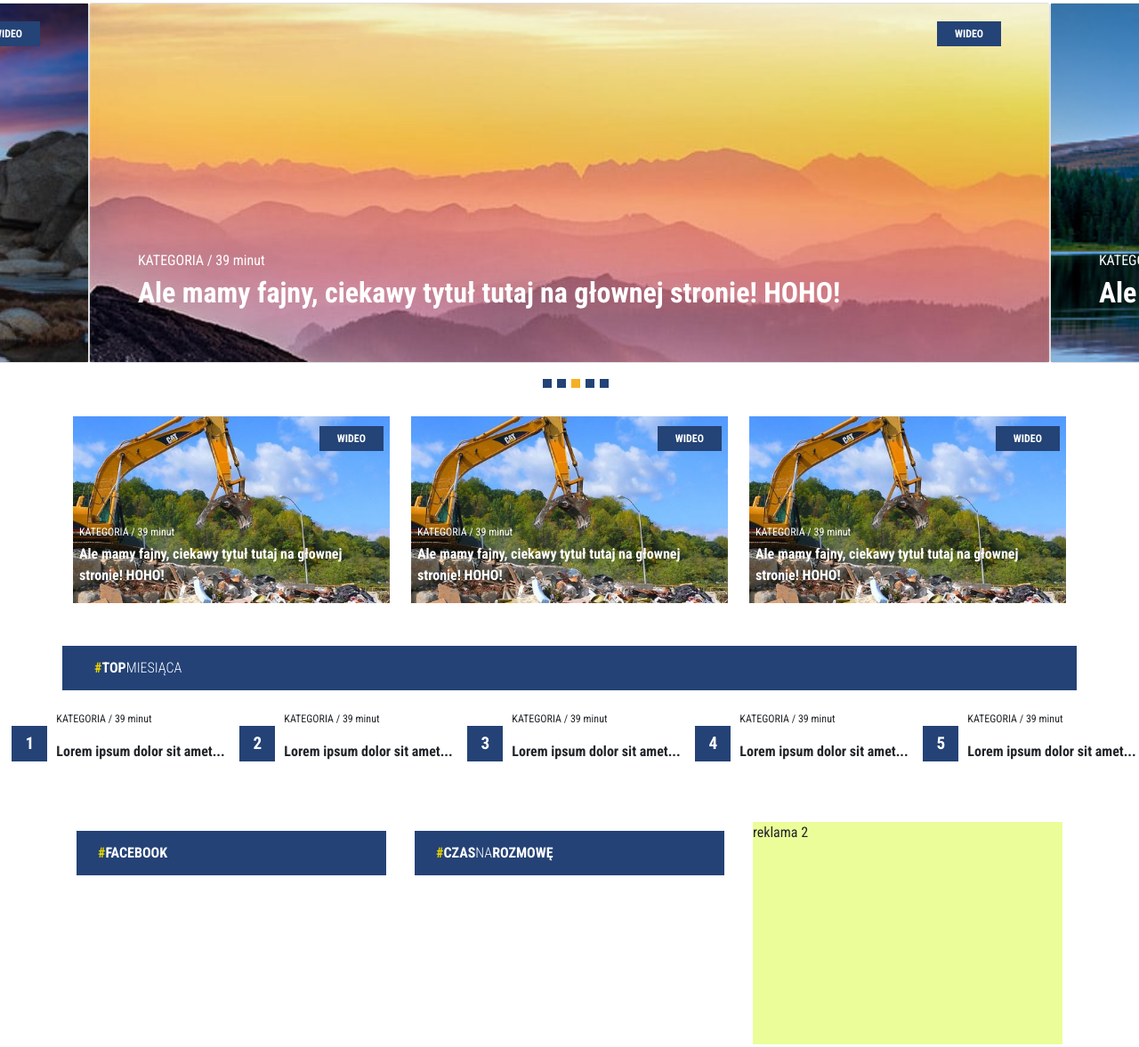
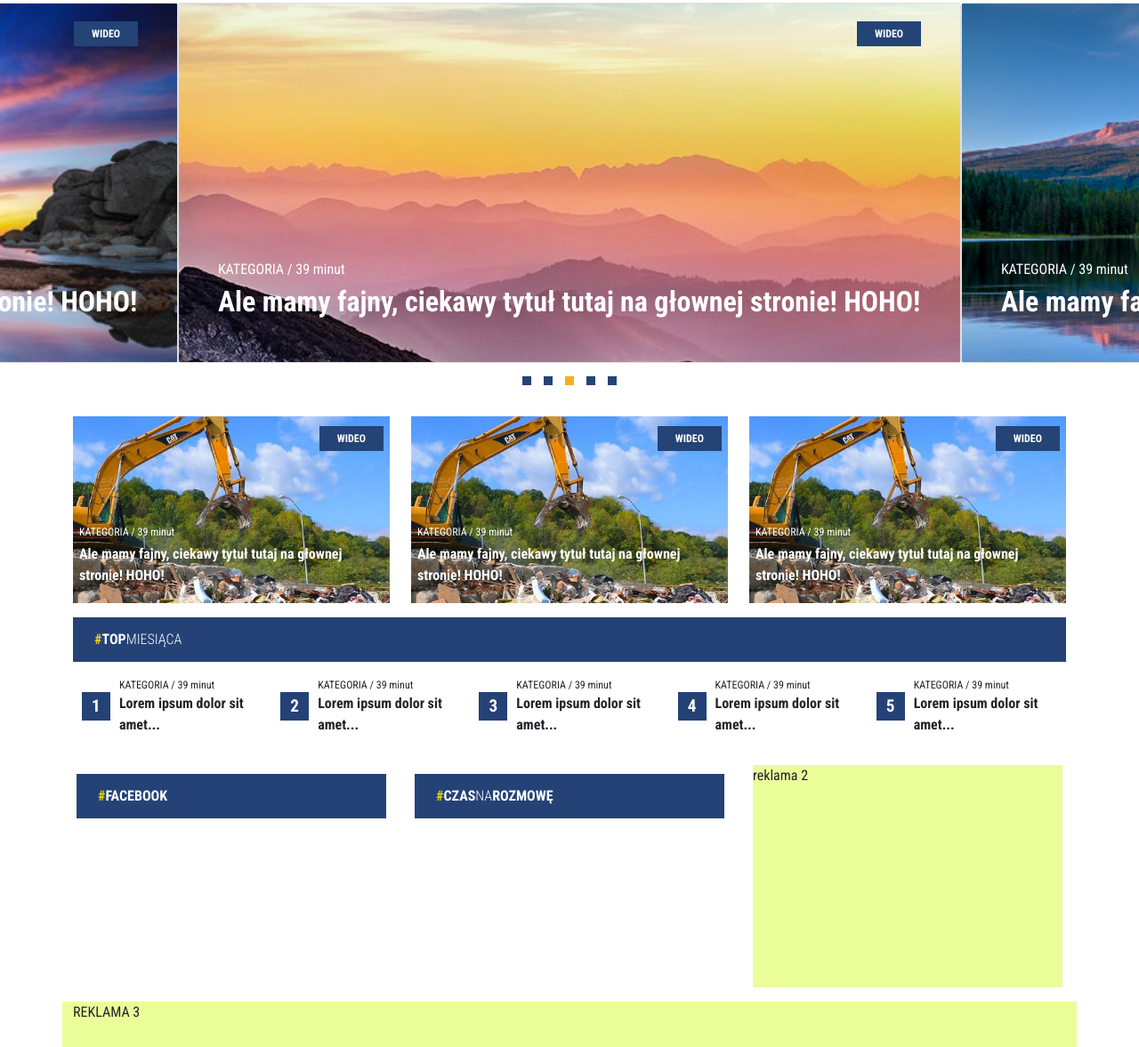
Before and after one commit to Pusiaczek/Pusiaczek.github.io, a plain HTML site: page itv/index.html in a window 1280 px wide. Shown: the part 535-1712 px from the top of the page at 89% size. Drawn offline with nearby package versions, Linux system fonts and the light colour scheme; a web font is replaced by a local one.

Commit message:
Month-top carousel implementation.

```diff
--- /dev/null
+++ b/itv/css/owl.theme.default.css
@@ -0,0 +1,63 @@
+/**
+ * Owl Carousel v2.3.4
+ * Copyright 2013-2018 David Deutsch
+ * Licensed under: SEE LICENSE IN https://github.com/OwlCarousel2/OwlCarousel2/blob/master/LICENSE
+ */
+/*
+ * 	Default theme - Owl Carousel CSS File
+ */
+.owl-theme .owl-nav {
+  margin-top: 10px;
+  text-align: center;
+  -webkit-tap-highlight-color: transparent;
+}
+.owl-theme .owl-nav [class*="owl-"] {
+  color: #fff;
+  font-size: 14px;
+  margin: 5px;
+  padding: 4px 7px;
+  background: #d6d6d6;
+  display: inline-block;
+  cursor: pointer;
+  border-radius: 3px;
+}
+.owl-theme .owl-nav [class*="owl-"]:hover {
+  background: #869791;
+  color: #fff;
+  text-decoration: none;
+}
+.owl-theme .owl-nav .disabled {
+  opacity: 0.5;
+  cursor: default;
+}
+
+.owl-theme .owl-nav.disabled + .owl-dots {
+  margin-top: 10px;
+}
+
+.owl-theme .owl-dots {
+  text-align: center;
+  -webkit-tap-highlight-color: transparent;
+}
+.owl-theme .owl-dots .owl-dot {
+  display: inline-block;
+  zoom: 1;
+  *display: inline;
+}
+.owl-theme .owl-dots .owl-dot span {
+  width: 10px;
+  height: 10px;
+  margin: 5px 7px;
+  background: #244376;
+  display: block;
+  -webkit-backface-visibility: visible;
+  transition: opacity 200ms ease;
+}
+.owl-theme .owl-dots .owl-dot.active span,
+.owl-theme .owl-dots .owl-dot:hover span {
+  background: #f5b025;
+}
+
+.stageClass {
+  opacity: 0.2;
+}
--- a/itv/index.html
+++ b/itv/index.html
@@ -7,13 +7,14 @@
   <meta name="viewport" content="width=device-width, initial-scale=1.0">
   <title>iTV</title>
   <script src="https://kit.fontawesome.com/ad74a8bc0d.js" crossorigin="anonymous"></script>
-  <link rel="stylesheet" href="./js/assets/owl.carousel.css">
-  <link rel="stylesheet" href="./js/assets/owl.theme.default.css">
+  <link rel="stylesheet" href="./css/owl.carousel.css">
+  <link rel="stylesheet" href="./css/owl.theme.default.css">
 
   <script src="https://ajax.googleapis.com/ajax/libs/jquery/3.6.0/jquery.min.js"></script>
   <script src="./js/bootstrap.bundle.js" defer></script>
   <script src="./js/owl.carousel.js" defer></script>
-  <script src="./js/script.js" defer></script>
+  <script src="./js/carousels/main.js" defer></script>
+  <script src="./js/carousels/month-top.js" defer></script>
   <link rel="stylesheet" href="css/style.css">
 </head>
 
@@ -178,17 +179,7 @@
         </div>
       </div>
 
-
     </div>
-
-    <!-- <div class="carousel-main-switch-container">
-      <div class="carousel-main-switch" data-value="0"></div>
-      <div class="carousel-main-switch" data-value="1"></div>
-      <div class="carousel-main-switch" data-value="2"></div>
-      <div class="carousel-main-switch" data-value="3"></div>
-      <div class="carousel-main-switch" data-value="4"></div>
-    </div> -->
-
   </section>
 
   <section class="tuc">
@@ -227,12 +218,13 @@
   </section>
 
   <section class="month-top">
-    <div class="container-fluid">
-      <div class="month-top-header section-header container mx-auto">
+    <div class="container">
+      <div class="month-top-header section-header mx-auto">
         <p>TOP<span class="section-header__highlighted">miesiąca</span></p>
       </div>
-    </div>
-    <div class="month-top-container">
+
+      <div class="month-top-container owl-carousel owl-theme">
+
         <div class="month-top-item">
           <div class="month-top-id">1</div>
           <div class="month-top-info">
@@ -240,6 +232,7 @@
             <p class="month-top-title">Lorem ipsum dolor sit amet...</p>
           </div>
         </div>
+
         <div class="month-top-item">
           <div class="month-top-id">2</div>
           <div class="month-top-info">
@@ -247,6 +240,7 @@
             <p class="month-top-title">Lorem ipsum dolor sit amet...</p>
           </div>
         </div>
+
         <div class="month-top-item">
           <div class="month-top-id">3</div>
           <div class="month-top-info">
@@ -254,6 +248,7 @@
             <p class="month-top-title">Lorem ipsum dolor sit amet...</p>
           </div>
         </div>
+
         <div class="month-top-item">
           <div class="month-top-id">4</div>
           <div class="month-top-info">
@@ -261,6 +256,7 @@
             <p class="month-top-title">Lorem ipsum dolor sit amet...</p>
           </div>
         </div>
+
         <div class="month-top-item">
           <div class="month-top-id">5</div>
           <div class="month-top-info">
@@ -268,6 +264,31 @@
             <p class="month-top-title">Lorem ipsum dolor sit amet...</p>
           </div>
         </div>
+
+        <div class="month-top-item">
+          <div class="month-top-id">6</div>
+          <div class="month-top-info">
+            <p class="month-top-category">KATEGORIA / 39 minut</p>
+            <p class="month-top-title">Lorem ipsum dolor sit amet...</p>
+          </div>
+        </div>
+
+        <div class="month-top-item">
+          <div class="month-top-id">7</div>
+          <div class="month-top-info">
+            <p class="month-top-category">KATEGORIA / 39 minut</p>
+            <p class="month-top-title">Lorem ipsum dolor sit amet...</p>
+          </div>
+        </div>
+
+        <div class="month-top-item">
+          <div class="month-top-id">8</div>
+          <div class="month-top-info">
+            <p class="month-top-category">KATEGORIA / 39 minut</p>
+            <p class="month-top-title">Lorem ipsum dolor sit amet...</p>
+          </div>
+        </div>
+
       </div>
   </section>
 
--- a/itv/js/assets/owl.theme.default.css
+++ /dev/null
@@ -1,76 +0,0 @@
-/**
- * Owl Carousel v2.3.4
- * Copyright 2013-2018 David Deutsch
- * Licensed under: SEE LICENSE IN https://github.com/OwlCarousel2/OwlCarousel2/blob/master/LICENSE
- */
-/*
- * 	Default theme - Owl Carousel CSS File
- */
-.owl-theme .owl-nav {
-  margin-top: 10px;
-  text-align: center;
-  -webkit-tap-highlight-color: transparent; }
-  .owl-theme .owl-nav [class*='owl-'] {
-    color: #FFF;
-    font-size: 14px;
-    margin: 5px;
-    padding: 4px 7px;
-    background: #D6D6D6;
-    display: inline-block;
-    cursor: pointer;
-    border-radius: 3px; }
-    .owl-theme .owl-nav [class*='owl-']:hover {
-      background: #869791;
-      color: #FFF;
-      text-decoration: none; }
-  .owl-theme .owl-nav .disabled {
-    opacity: 0.5;
-    cursor: default; }
-
-.owl-theme .owl-nav.disabled + .owl-dots {
-  margin-top: 10px; }
-
-.owl-theme .owl-dots {
-  text-align: center;
-  -webkit-tap-highlight-color: transparent; }
-  .owl-theme .owl-dots .owl-dot {
-    display: inline-block;
-    zoom: 1;
-    *display: inline; }
-    .owl-theme .owl-dots .owl-dot span {
-      width: 10px;
-      height: 10px;
-      margin: 5px 7px;
-      background: #244376;
-      display: block;
-      -webkit-backface-visibility: visible;
-      transition: opacity 200ms ease;
-       }
-    .owl-theme .owl-dots .owl-dot.active span, .owl-theme .owl-dots .owl-dot:hover span {
-      background: #f5b025; }
-
-
-
-
-
-
-
-
-.carousel-main .owl-dots {
-  width: 100%;
-  height: 5%;
-  margin: 10px 0;
-  position: static;
-  display: flex;
-  flex-direction: row;
-  justify-content: center;
-}
-
-.carousel-main .owl-dot {
-  position: static;
-  width: 10px;
-  height: 10px;
-  background-color: $blue;
-  display: block;
-  margin: 3px;
-}
--- /dev/null
+++ b/itv/js/carousels/main.js
@@ -0,0 +1,37 @@
+(function () {
+  "use strict";
+
+  var mainCarousel = function () {
+    $(".carousel-main-container").owlCarousel({
+      loop: true,
+      center: true,
+      margin: 0,
+      responsiveClass: true,
+      responsiveRefreshRate: 200,
+      nav: false,
+      dots: true,
+      dotsEach: true,
+      autoplay: true,
+      autoplayTimeout: 2000,
+      autoplayHoverPause: true,
+      responsive: {
+        0: {
+          items: 1,
+          stagePadding: 0,
+        },
+        768: {
+          items: 1,
+          stagePadding: 100,
+        },
+        992: {
+          items: 1,
+          stagePadding: 200,
+        }
+      }
+    });
+  };
+
+  (function ($) {
+    mainCarousel();
+  })(jQuery);
+})();
--- a/itv/js/script.js
+++ b/itv/js/carousels/month-top.js
@@ -1,31 +1,34 @@
 (function () {
   "use strict";
 
-  var carousels = function () {
-    $(".carousel-main-container").owlCarousel({
+  var monthTopCarousel = function () {
+    $(".month-top-container").owlCarousel({
       loop: true,
       center: true,
       margin: 0,
       responsiveClass: true,
+      responsiveRefreshRate: 200,
       nav: false,
-      dots: true,
+      dots: false,
+      dotsEach: false,
       autoplay: true,
       autoplayTimeout: 2000,
       autoplayHoverPause: true,
       responsive: {
         0: {
           items: 1,
-          stagePadding: 0,
         },
         768: {
-          items: 1,
-          stagePadding: 100,
+          items: 3,
+        },
+        992: {
+          items: 5,
         }
       }
     });
   };
 
   (function ($) {
-    carousels();
+    monthTopCarousel();
   })(jQuery);
 })();
--- a/itv/scss/base/_base.scss
+++ b/itv/scss/base/_base.scss
@@ -10,7 +10,7 @@ body {
 }
 
 section {
-  margin-top: 3rem;
+  margin: 1rem 0;
 }
 // .dupa {
   // color: blue;
--- a/itv/scss/layout/_month-top.scss
+++ b/itv/scss/layout/_month-top.scss
@@ -3,19 +3,23 @@
 }
 
 .month-top-container {
-  display: flex;
-  height: 100px;
-  flex-direction: row;
-  flex-wrap: nowrap;
-  flex-shrink: 0;
+  height: 80px;
+
+  .owl-stage-outer,
+  .owl-stage,
+  .owl-item {
+    height: 100%;
+  }
+
+
 }
 
-
 .month-top-item {
-  width: 500px;
+  height: 100%;
   display: flex;
+  flex-wrap: nowrap;
+  flex-direction: row;
   align-items: center;
-  justify-content: center;
 }
 
 .month-top-id {
@@ -32,7 +36,6 @@
   font-size: 1.2rem;
   font-family: $main-font;
   font-weight: 700;
-
 }
 
 .month-top-info {
@@ -41,8 +44,10 @@
 
 .month-top-category {
   font-size: 0.75rem;
+  margin: 0;
 }
 
 .month-top-title {
   font-weight: 700;
+  margin: 0;
 }
```
Also changed, not shown: itv/css/ajax-loader.gif (renamed from itv/js/assets/ajax-loader.gif), itv/css/owl.carousel.css (renamed from itv/js/assets/owl.carousel.css), itv/css/owl.video.play.png (renamed from itv/js/assets/owl.video.play.png), itv/css/style.css, 1 other file. Lines whose indentation alone changed are shown as unchanged.
